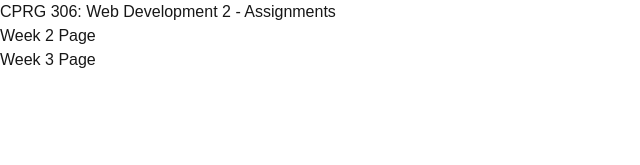
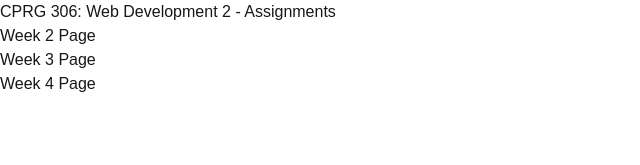
Before and after one commit to Gagandeep9354/cprg306-assignments, a Next.js app: page / in a window 1280 px wide. Shown: the top 165 px of the page, without its empty margins (0-640 px from the left). Built offline with nearby package versions, Linux system fonts and the light colour scheme.

Commit message:
Added Link to week 4 page

```diff
--- a/app/page.js
+++ b/app/page.js
@@ -6,7 +6,8 @@ function page() {
     <div>
       <h1>CPRG 306: Web Development 2 - Assignments</h1>
       <Link href="/week-2"> Week 2 Page </Link><br />
-      <Link href="/week-3"> Week 3 Page</Link>
+      <Link href="/week-3"> Week 3 Page</Link><br />
+      <Link href="/week-4"> Week 4 Page</Link>
     </div>
   )
 }
```
